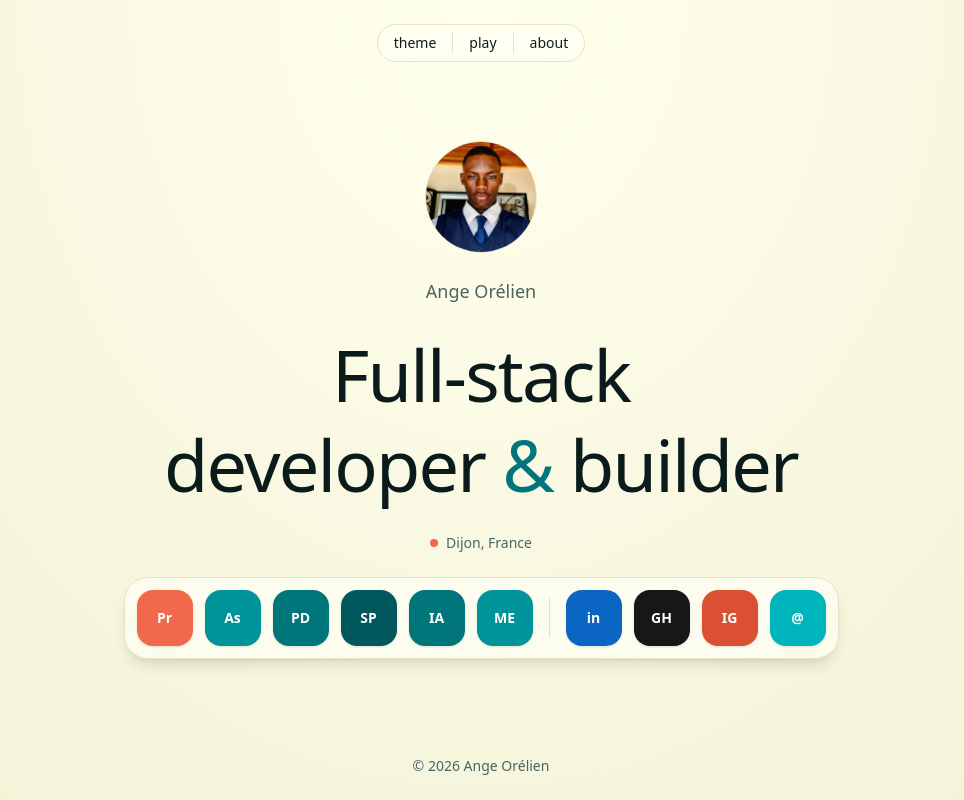
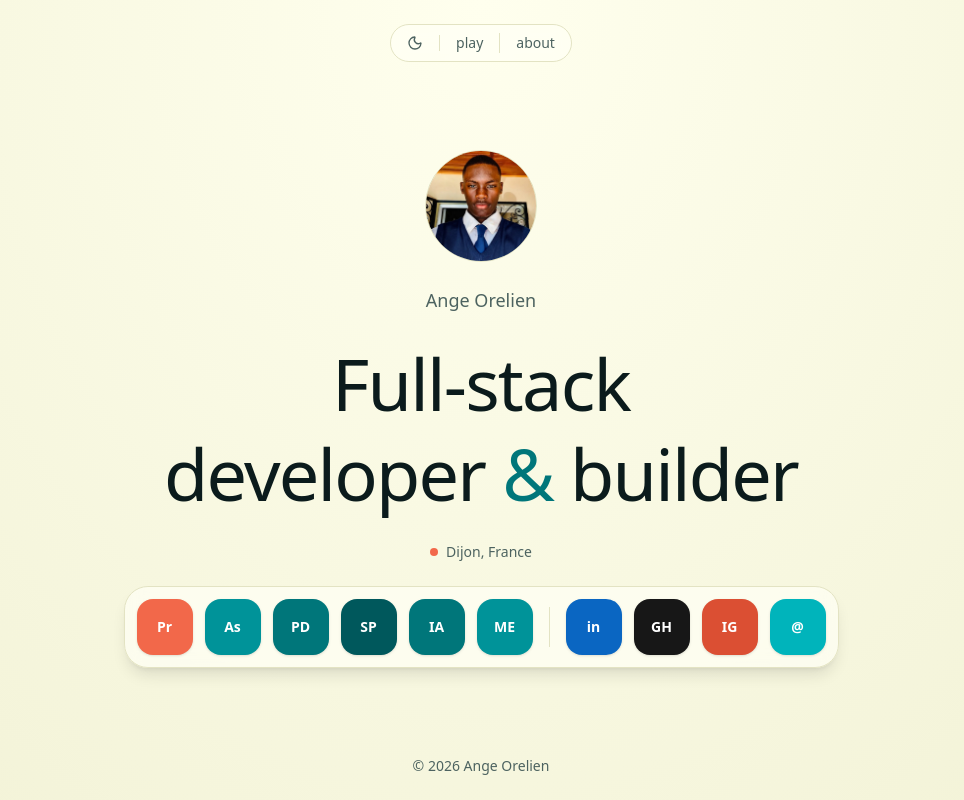
Before and after one commit to ange-astery/portfolio, a React (Vite) app: page / in a window 1280 px wide. Shown: the whole page, without its empty margins (159-1123 px from the left). Built offline with nearby package versions, Linux system fonts and the light colour scheme.

Commit message:
Feat/a theme toggle (#13)
* feat(theme): add ThemeToggle component

* feat(top-pill): add theme toggle

* docs(readme): format run instructions as code block

* bug(fix): adding avatars hero and toppills

```diff
--- a/package.json
+++ b/package.json
@@ -13,6 +13,7 @@
   "dependencies": {
     "@fontsource-variable/dm-sans": "^5.3.0",
     "@tailwindcss/vite": "^4.3.4",
+    "lucide-react": "^1.79.0",
     "react": "^19.3.1",
     "react-dom": "^19.3.1",
     "tailwindcss": "^4.3.4"
--- a/src/components/Hero.jsx
+++ b/src/components/Hero.jsx
@@ -1,3 +1,4 @@
+import ThemeToggle from './ThemeToggle'
 import avatar from '../assets/avatar.webp'
 import Avatar from './Avatar'
 import Status from './Status'
@@ -5,21 +6,18 @@ import TopPill from './TopPill'
 import Dock from './Dock.jsx'
 
 function Hero() {
-  const name = 'Ange Orélien'
+  const name = 'Ange Orelien'
   const year = new Date().getFullYear()
 
   return (
-    <section className="relative flex min-h-screen flex-col items-center justify-center gap-6 px-6 text-center">
-      <div className="absolute top-6">
+    <section className="flex min-h-screen flex-col items-center px-6 py-6">
       <TopPill>
-          <span className="px-4">theme</span>
-          <span className="px-4">play</span>
-          <a href="#about" className="px-4">
-            about
-          </a>
+        <ThemeToggle />
+        <span className="px-4 text-muted">play</span>
+        <span className="px-4 text-muted">about</span>
       </TopPill>
-      </div>
 
+      <div className="flex flex-1 flex-col items-center justify-center gap-6 py-12 text-center">
         <Avatar src={avatar} alt={`Portrait of ${name}`} size={112} />
 
         <p className="text-lg text-muted">{name}</p>
@@ -31,10 +29,10 @@ function Hero() {
         </h1>
 
         <Status />
+        <Dock />
+      </div>
 
-      <Dock />
-
-      <p className="absolute bottom-6 text-sm text-muted">
+      <p className="text-sm text-muted">
         © {year} {name}
       </p>
     </section>
--- /dev/null
+++ b/src/components/ThemeToggle.jsx
@@ -0,0 +1,38 @@
+import { useEffect, useState } from 'react'
+import { Moon, Sun } from 'lucide-react'
+
+function ThemeToggle() {
+  // index.html already applied the right class before React started
+  const [theme, setTheme] = useState(() =>
+    document.documentElement.classList.contains('dark') ? 'dark' : 'light',
+  )
+
+  useEffect(() => {
+    document.documentElement.classList.toggle('dark', theme === 'dark')
+  }, [theme])
+
+  const isDark = theme === 'dark'
+
+  function toggle() {
+    const next = isDark ? 'light' : 'dark'
+    setTheme(next)
+    try {
+      localStorage.setItem('theme', next)
+    } catch {
+      // storage can be blocked: the theme still changes for this visit
+    }
+  }
+
+  return (
+    <button
+      type="button"
+      onClick={toggle}
+      aria-label={isDark ? 'Switch to light mode' : 'Switch to dark mode'}
+      className="cursor-pointer px-4 text-muted transition-colors hover:text-fg"
+    >
+      {isDark ? <Sun size={16} /> : <Moon size={16} />}
+    </button>
+  )
+}
+
+export default ThemeToggle
```
Also changed, not shown: src/components/Avatar.jsx (indentation only), src/components/TopPill.jsx (indentation only), 2 other files (tests, documents, lock files or other folders). Lines whose indentation alone changed are shown as unchanged.
